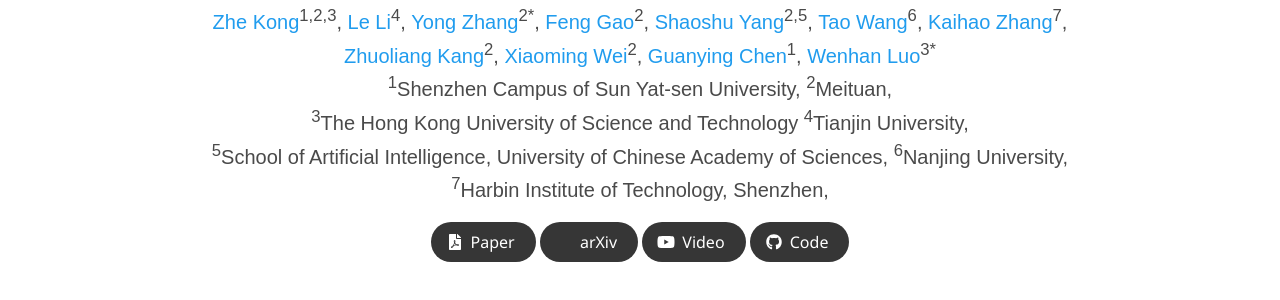
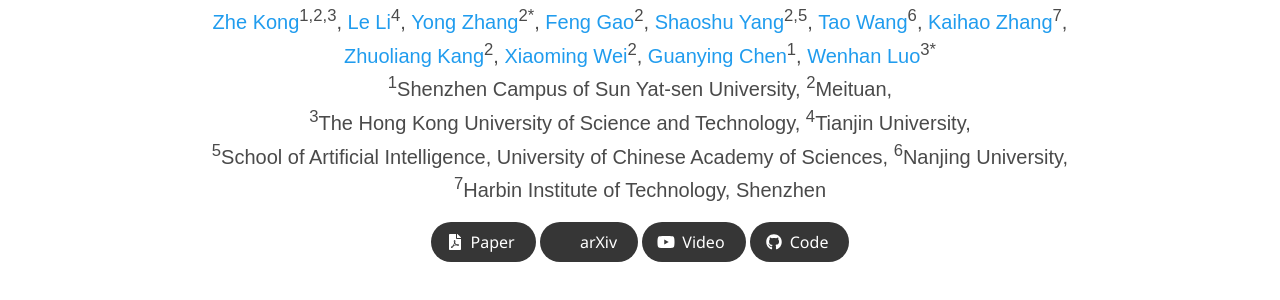
Before and after one commit to kongzhecn/kongzhecn.github.io, a Jekyll site: the page projects/dam-vsr/index.html, which Jekyll copies as it is, in a window 1280 px wide and 900 px high. Shown: the part 283-583 px from the top of the window. Built offline with Jekyll 4.4.1, drawn with Linux system fonts in a browser that asks for light colours; some web fonts are replaced; a style sheet for code colours, icons or effects is not loaded.

Commit message:
Update index.html

```diff
--- a/projects/dam-vsr/index.html
+++ b/projects/dam-vsr/index.html
@@ -116,11 +116,11 @@
           <div class="is-size-5 publication-authors">
             <span class="author-block"><sup>1</sup>Shenzhen Campus of Sun Yat-sen University,</span>
             <span class="author-block"><sup>2</sup>Meituan,</span>
-            <span class="author-block"><sup>3</sup>The Hong Kong University of Science and Technology</span>
+            <span class="author-block"><sup>3</sup>The Hong Kong University of Science and Technology,</span>
             <span class="author-block"><sup>4</sup>Tianjin University,</span>
             <span class="author-block"><sup>5</sup>School of Artificial Intelligence, University of Chinese Academy of Sciences,</span>
             <span class="author-block"><sup>6</sup>Nanjing University,</span>
-            <span class="author-block"><sup>7</sup>Harbin Institute of Technology, Shenzhen,</span>
+            <span class="author-block"><sup>7</sup>Harbin Institute of Technology, Shenzhen</span>
           </div>
 
           <div class="column has-text-centered">
```
